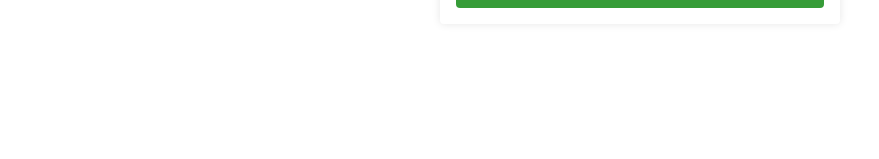
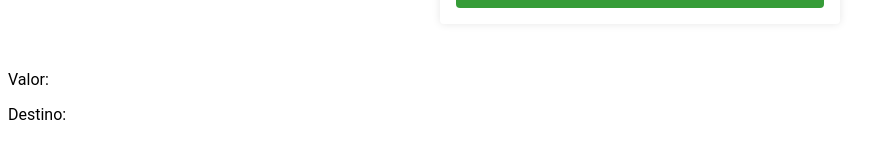
Before and after one commit to edilsonnascimento/bytebank, an Angular app: page / in a window 1280 px wide. Shown: the part 259-418 px from the top of the page, without its empty margins (0-879 px from the left). Built offline with nearby package versions, Linux system fonts and the light colour scheme.

Commit message:
Interpolando Campos

```diff
--- a/src/app/app.component.html
+++ b/src/app/app.component.html
@@ -1 +1,4 @@
 <app-nova-transferencia (aoTransferir)="transferir($event)"></app-nova-transferencia>
+
+<p>Valor: {{ valor }}</p>
+<p>Destino: {{ destino }}</p>
--- a/src/app/app.component.ts
+++ b/src/app/app.component.ts
@@ -7,8 +7,12 @@ import { Component } from '@angular/core';
 })
 export class AppComponent {
   title = 'bytebank';
+  destino: number;
+  valor: number;
 
   transferir($event){
     console.log($event);
+    this.destino = $event.destino;
+    this.valor = $event.valor;
   }
 }
```
